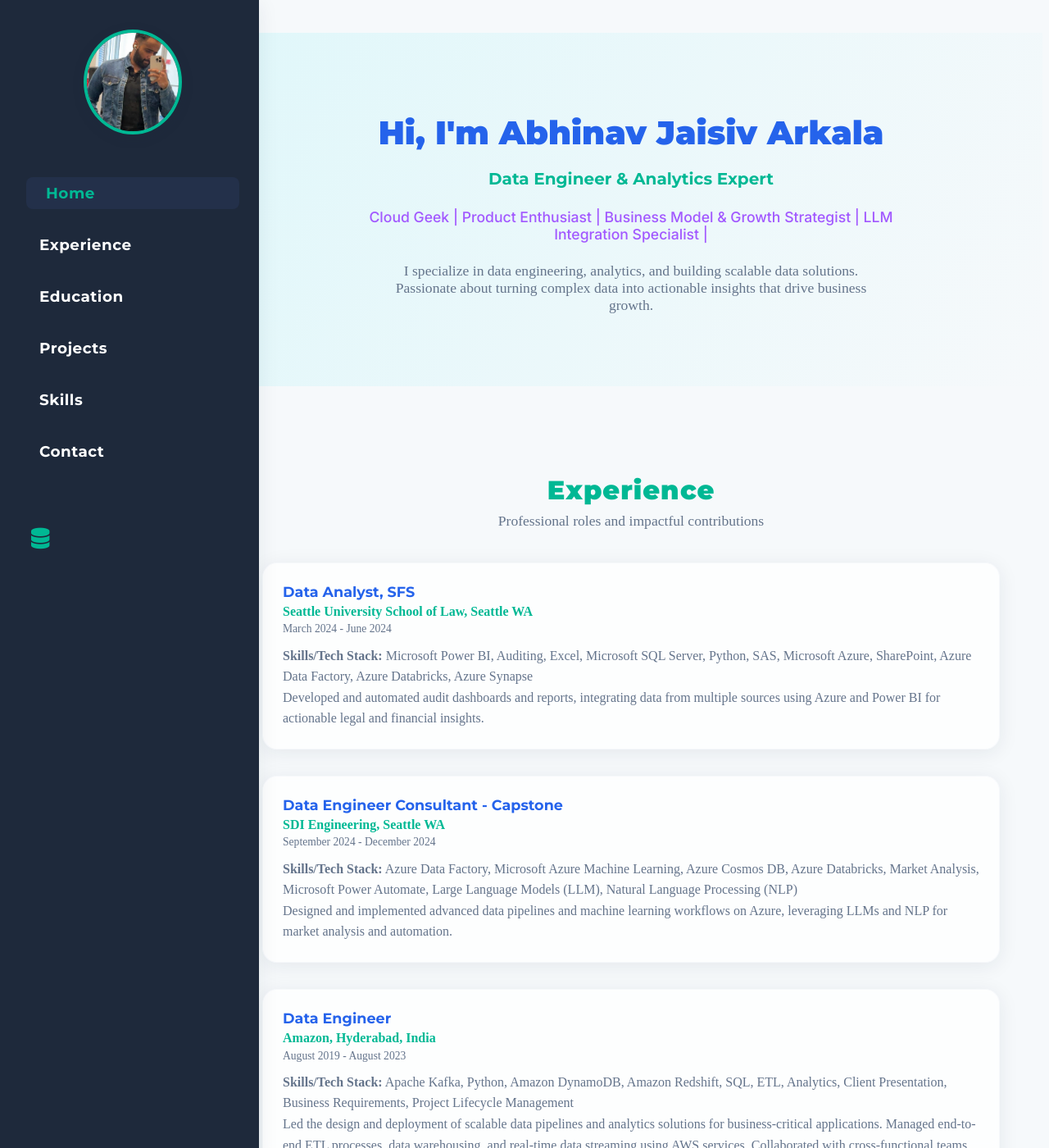
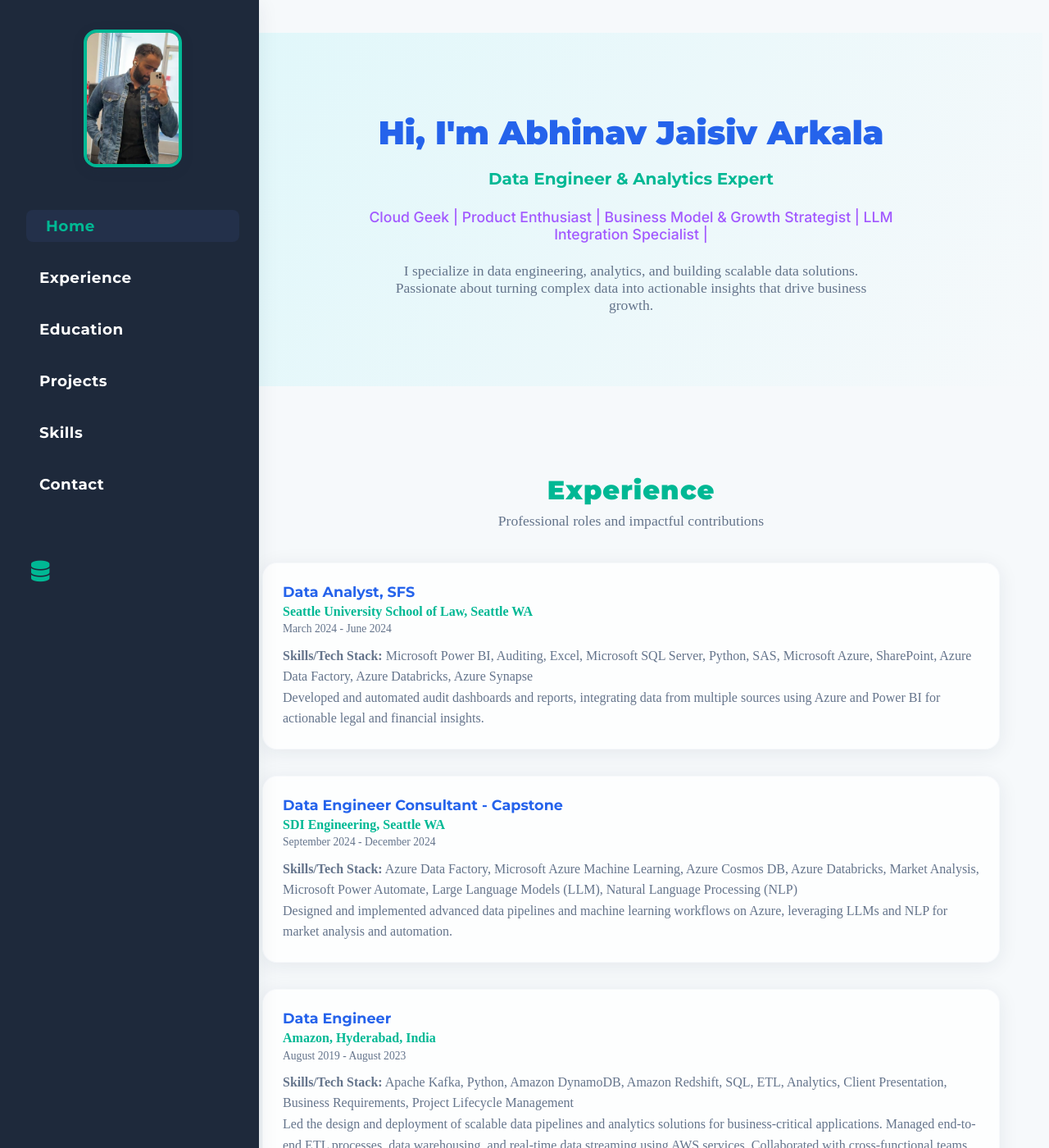
Before and after one commit to AAJaisiv/github.io, a Jekyll site: the page built from index.html, in a window 1280 px wide and 1400 px high. Shown: the whole window at 82% size. Built offline with Jekyll 4.4.1, drawn with Linux system fonts in a browser that asks for light colours.

Commit message:
Update index.html

```diff
--- a/index.html
+++ b/index.html
@@ -76,7 +76,7 @@ title:
       }
       .profile-pic-container {
         width: 120px;
-        height: 120px;
+        height: 160px;
         margin: 0 auto 2.5rem auto;
         display: flex;
         align-items: center;
@@ -86,7 +86,7 @@ title:
         width: 100%;
         height: 100%;
         object-fit: cover;
-        border-radius: 50%;
+        border-radius: 16px;
         border: 4px solid var(--accent);
         box-shadow: 0 4px 16px 0 rgba(30,41,59,0.10);
       }
```
